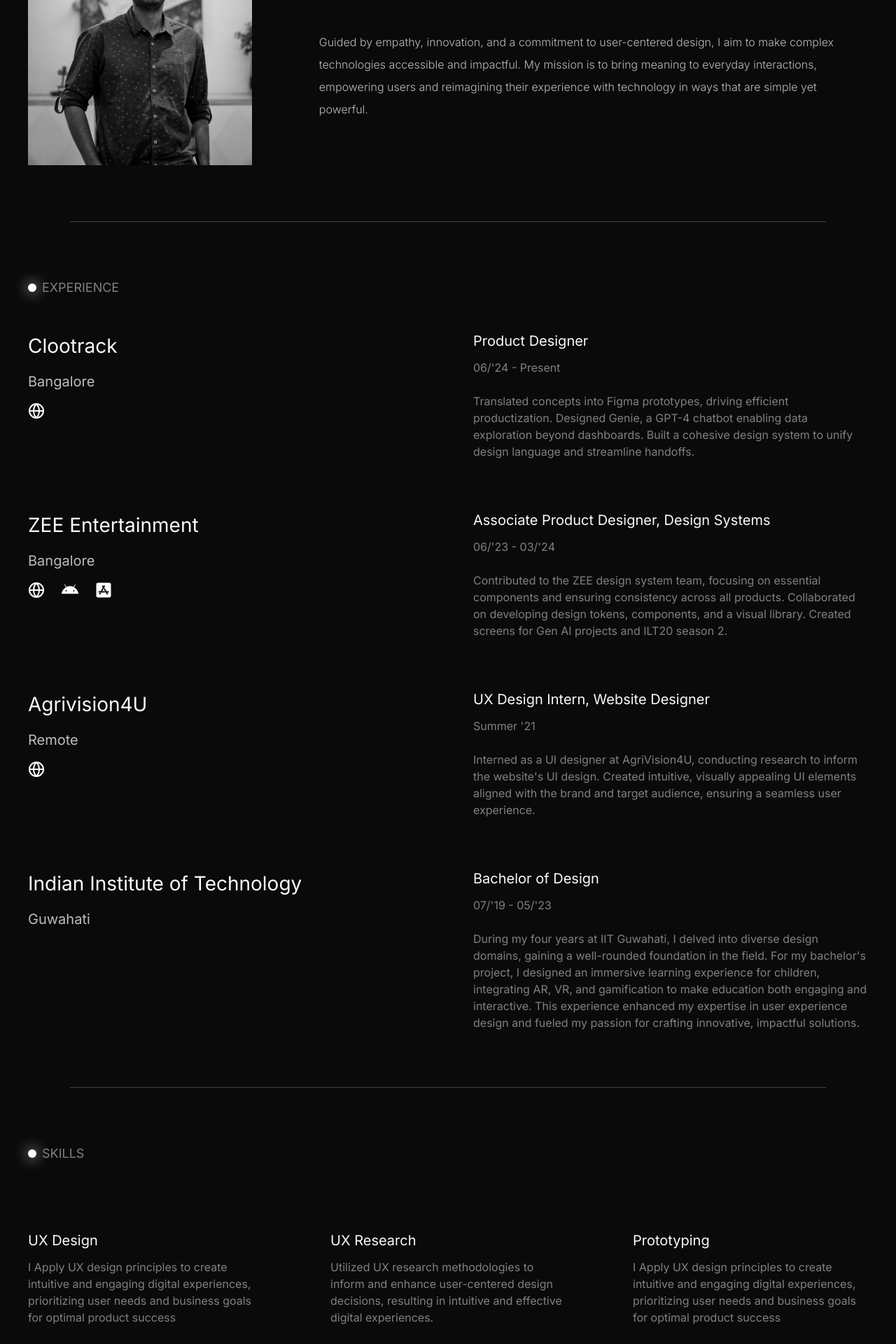
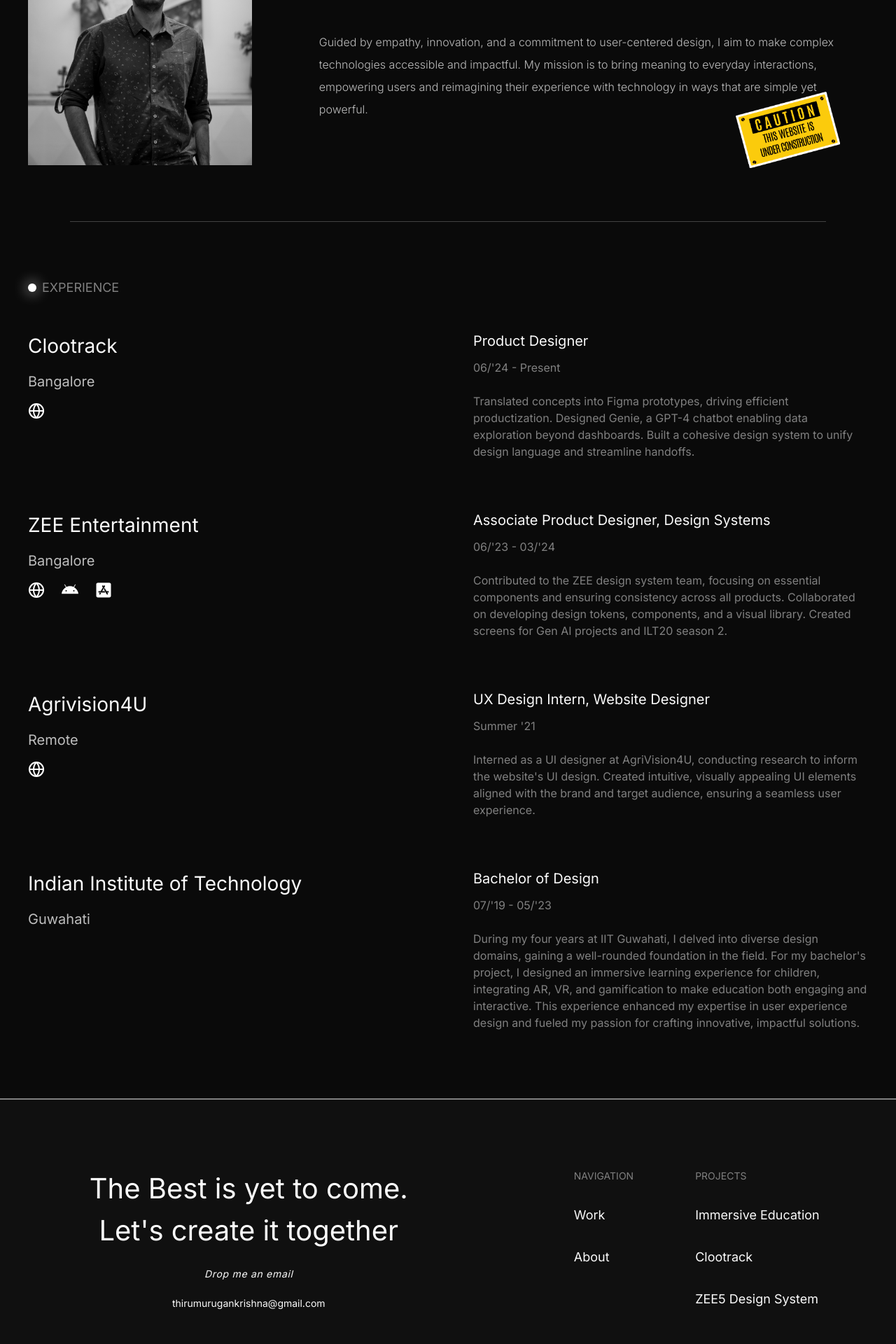
Before and after one commit to thirumurugankrishna-cloud/krish-portfolio, a Next.js app: page /about in a window 1280 px wide. Shown: the part 480-2400 px from the top of the page at 70% size. Built offline with nearby package versions, Linux system fonts and the light colour scheme.

Commit message:
update resume, update about page

```diff
--- a/src/app/about/page.jsx
+++ b/src/app/about/page.jsx
@@ -11,6 +11,13 @@
     <>
       <Navbar />
       <main className=" max-w-screen-xl mx-auto min-h-screen px-10 ">
+        <Image
+          src={"/under-construction.png"}
+          height={300}
+          width={150}
+          alt="under construction label"
+          className=" fixed right-20 bottom-20 z-20"
+        />
         <section className=" space-y-12">
           <div className=" flex gap-2 items-center">
             <div className=" size-3 rounded-full bg-white  shadow-[0px_0px_20px_0px]"></div>
@@ -53,7 +60,7 @@
 
         <div className=" my-20 bg-[#424242]  mx-auto w-[90%]  h-[1px]"></div>
 
-        <section className=" space-y-12">
+        <section className=" space-y-12 mb-24">
           <div className=" flex gap-2 items-center">
             <div className=" size-3 rounded-full bg-white  shadow-[0px_0px_20px_0px]"></div>
             <h2 className=" text-lg text-[#808080]">EXPERIENCE</h2>
@@ -193,8 +200,8 @@
           </div>
         </section>
 
-        <div className=" my-20 bg-[#424242] mx-auto w-[90%] h-[1px]"></div>
-        <section className="  space-y-24 mb-24 ">
+        {/* <div className=" my-20 bg-[#424242] mx-auto w-[90%] h-[1px]"></div> */}
+        {/* <section className="  space-y-24 mb-24 ">
           <div className=" flex gap-2 items-center">
             <div className=" size-3 rounded-full bg-white  shadow-[0px_0px_20px_0px]"></div>
             <h2 className=" text-lg text-[#808080]">SKILLS</h2>
@@ -298,7 +305,7 @@
               </p>
             </div>
           </div>
-        </section>
+        </section> */}
       </main>
 
       <Footer />
```
Also changed, not shown: 1 other file (tests, documents, lock files or other folders).
